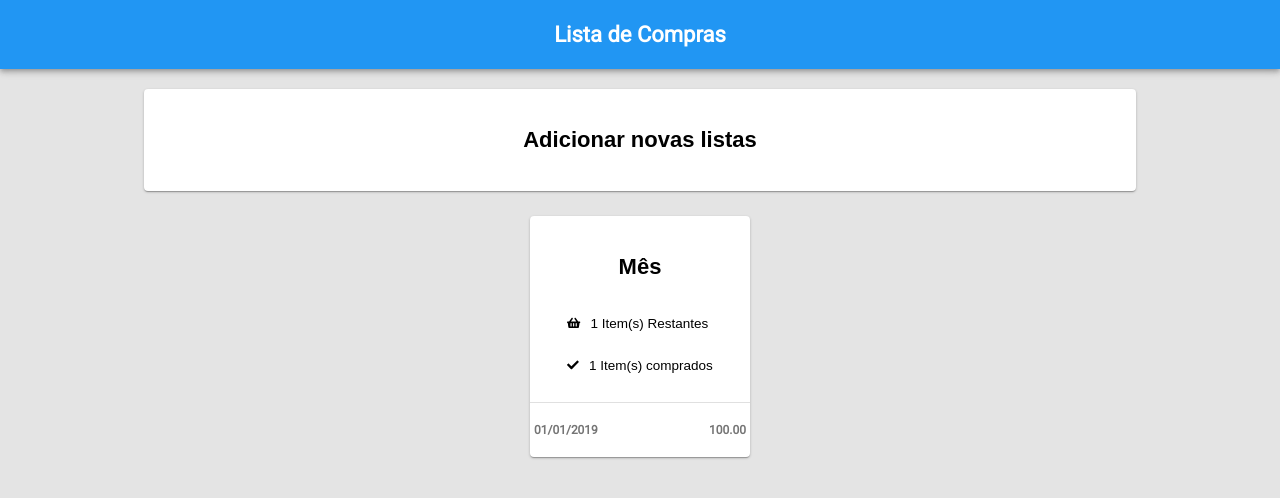
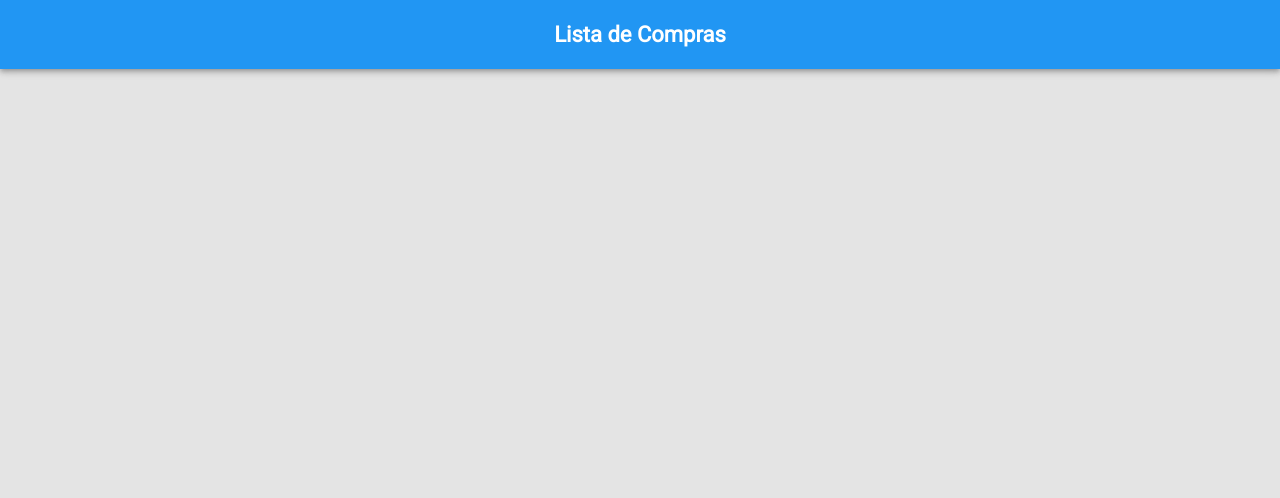
Before and after one commit to lucashsmoraes/lista-de-compras, a React (Create React App) app: page /lista in a window 1280 px wide. Shown: the top 498 px of the page. Built offline with nearby package versions, Linux system fonts and the light colour scheme; the HTML template or start-up script is replaced by a standard one.

Commit message:
criando rota para os componentes

```diff
--- a/package.json
+++ b/package.json
@@ -9,6 +9,7 @@
     "@material-ui/core": "^3.9.0",
     "react": "^16.7.0",
     "react-dom": "^16.7.0",
+    "react-router-dom": "^4.3.1",
     "react-scripts": "2.1.3"
   },
   "scripts": {
--- a/src/App.js
+++ b/src/App.js
@@ -1,9 +1,12 @@
 import React, { Component } from "react";
 import { createMuiTheme } from "@material-ui/core/styles";
 import MuiThemeProvider from "@material-ui/core/styles/MuiThemeProvider";
+import { BrowserRouter as Router, Route, Switch } from "react-router-dom";
+
 import "./App.css";
 import Header from "./common/Header";
 import Home from "./home";
+import CreateList from "./createList";
 
 const theme = createMuiTheme({
   palette: {
@@ -20,8 +23,15 @@
   render() {
     return (
       <MuiThemeProvider theme={theme}>
-        <Header />
-        <Home />
+        <Router>
+          <div>
+            <Header />
+            <Switch>
+              <Route exact path="/" component={Home} />
+              <Route path="/lista" component={CreateList} />
+            </Switch>
+          </div>
+        </Router>
       </MuiThemeProvider>
     );
   }
--- /dev/null
+++ b/src/createList/index.js
@@ -0,0 +1,11 @@
+import React from 'react';
+
+const CreateList = () => {
+    return (
+        <div>
+
+        </div>
+    );
+};
+
+export default CreateList;
```
Also changed, not shown: src/createList/list.css (added), src/list/list.css (deleted), 1 other file (tests, documents, lock files or other folders).
